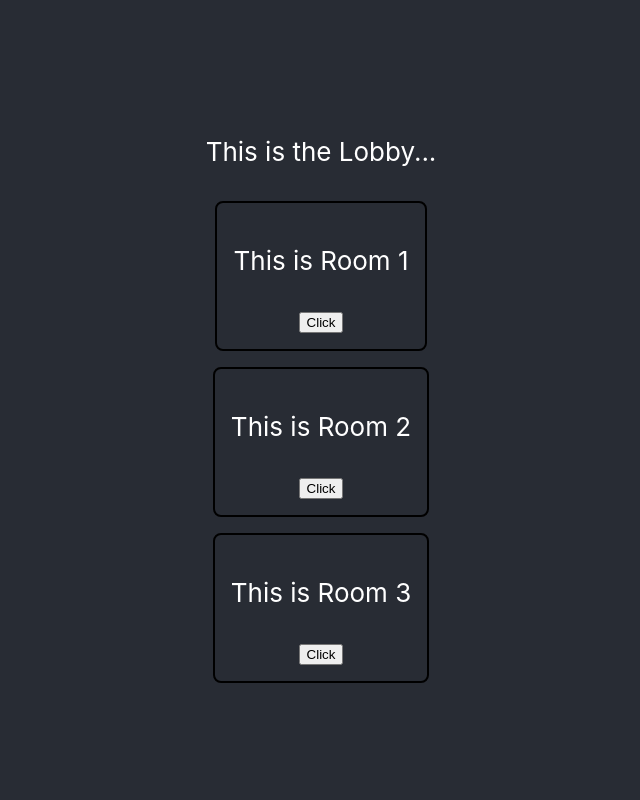
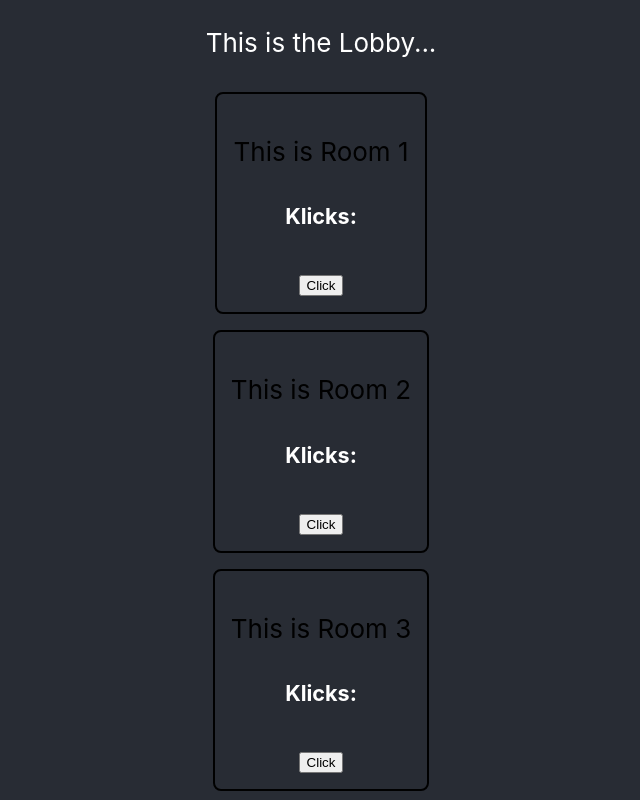
Before and after one commit to style-x/clicker_game_1, a React (Create React App) app: page / in a window 1280 px wide. Shown: the whole page, without its empty margins (319-959 px from the left). Built offline with nearby package versions, Linux system fonts and the light colour scheme.

Commit message:
add Click Counter
but not working right now..

```diff
--- a/src/App.css
+++ b/src/App.css
@@ -43,3 +43,7 @@
   margin: 0.5rem;
   border-radius: 0.5rem;
 }
+
+.Clicker > p {
+  color: black;
+}
--- a/src/Button.js
+++ b/src/Button.js
@@ -2,7 +2,7 @@ import React from "react";
 
 function Button(props) {
   return (
-    <button onClick="">
+    <button onClick={props.Klicks + 1}>
       Click
     </button>
   );
--- a/src/Clicker.js
+++ b/src/Clicker.js
@@ -7,6 +7,7 @@ function Clicker(props) {
         <p>
           This is Room {props.RaumNummer}
         </p>
+        <h5>Klicks: {props.Klicks}</h5>
         <Button />
     </div>
   );
```
